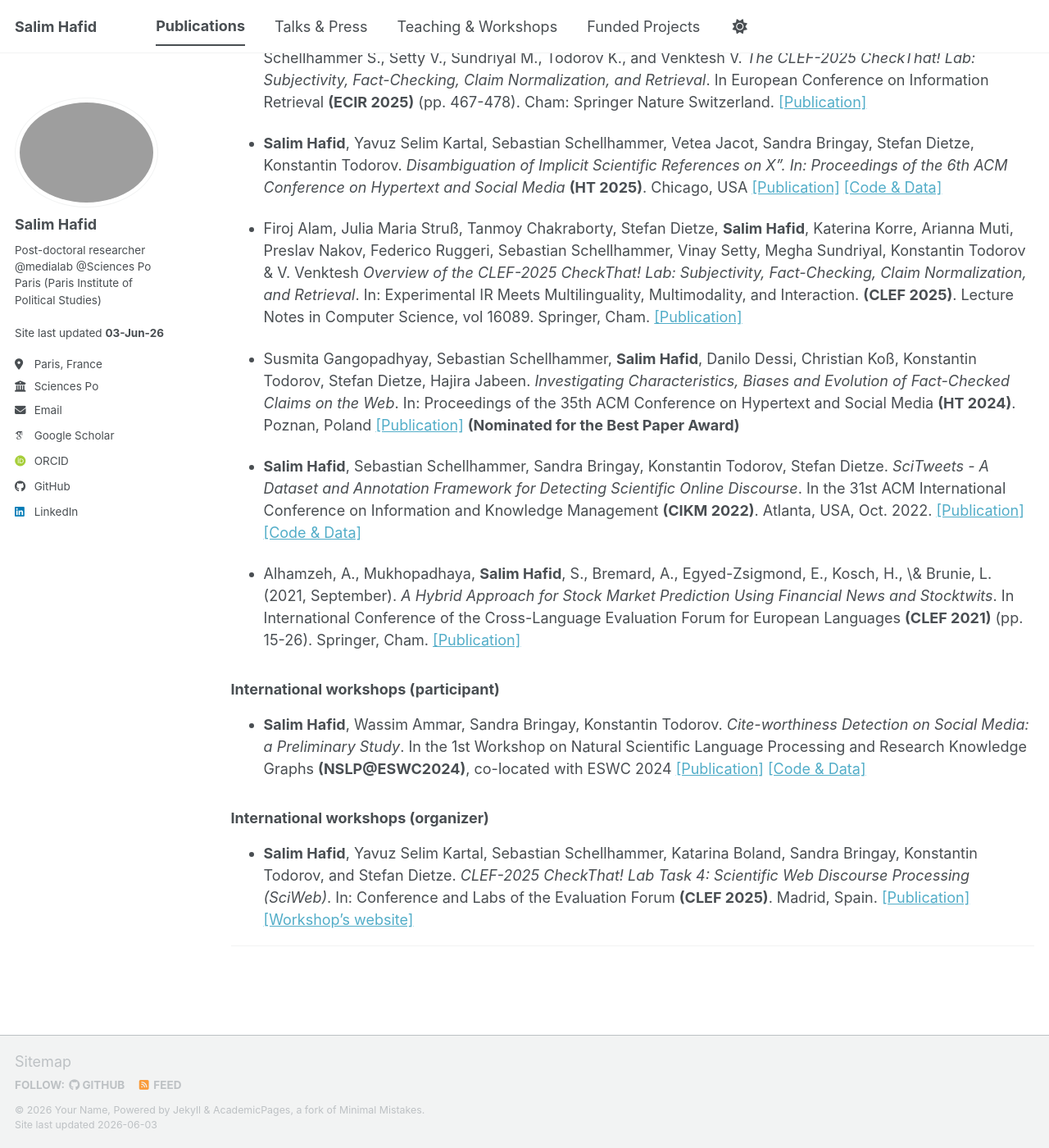
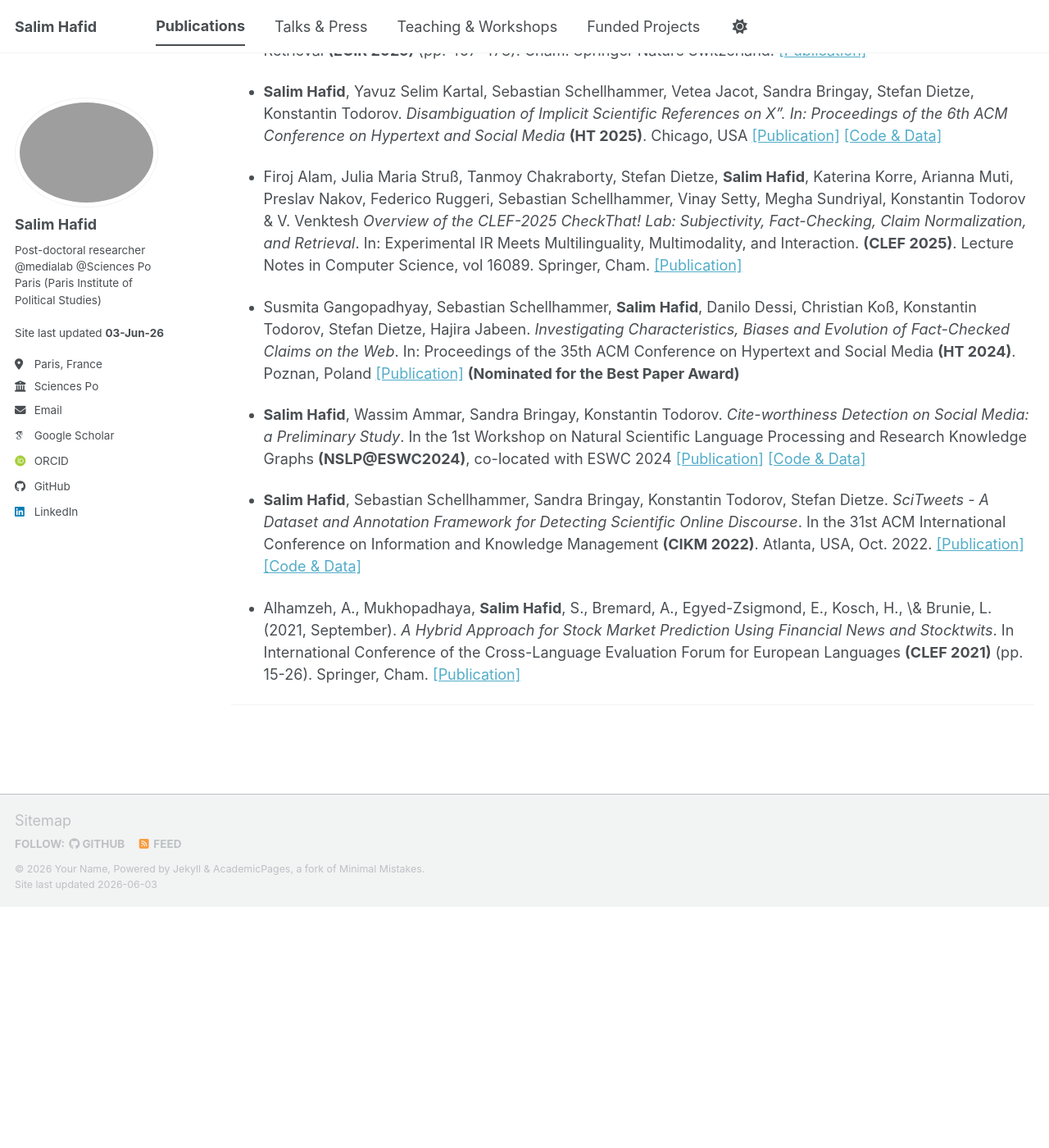
Before and after one commit to salim-hafid/salim-hafid.github.io, a Jekyll site: the page built from _pages/publications.md, in a window 1280 px wide and 1400 px high, scrolled down 1077 px. Shown: the whole window at 82% size. Built offline with Jekyll 4.4.1, drawn with Linux system fonts in a browser that asks for light colours; some web fonts are replaced; a script bundle is joined from its source files by our own code; library files that are not in the unit come from our copies; after the commit the page ends 2183 px from its top, so only the background shows below that; some of the changed text lies outside the part shown.

Commit message:
Update publications and remove outdated workshop sections
Removed outdated information about international conference and journal ranks, as well as sections on international workshops (participant and organizer). Added new accepted publications for upcoming conferences.

```diff
--- a/_pages/publications.md
+++ b/_pages/publications.md
@@ -9,10 +9,7 @@
 
 Note that in contrast to many other fields, where conferences primarily serve as forums for presenting work later submitted to journals, conferences in Computer Science publish peer-reviewed proceedings that constitute full scholarly publications. **Publications in international conferences in Computer Science are thus often regarded as higher quality and more prestigious than most journals**. This is particularly the case for leading conferences in Artificial Intelligence (AAAI, IJCAI), Machine Learning (ICML, NeurIPS), Natural Language Processing (ACL, EMNLP, CIKM), Information Retrieval (ECIR, SIGIR), and World Wide Web research (Transactions on the Web, WWW) which are widely recognized as the premier outlets for disseminating novel and groundbreaking research.
 
-International conference ranks were collected in 2025 from the [CORE portal](https://portal.core.edu.au/conf-ranks/) based on the latest CORE update, while international journal ranks were collected from [Scimago](https://www.scimagojr.com/journalrank.php). For instance, **"CORE A" conference means the conference is ranked approx. in the top 15%** among hundreds of listed conferences in the CORE portal.
-
 ## Working Papers
-- **Salim Hafid**, Manon Berriche, and Jean-Philippe Cointet. *Algorithmic Approaches to Opinion Selection for Online Deliberation: A Comparative Study*. **(currently under review at ICML 2026)** [[Preprint]](https://arxiv.org/abs/2602.15439) [[Code & Data]](https://github.com/SalimHFX/Algorithms-for-Opinion-Selection-in-Deliberation)
 - **Salim Hafid**, Sandra Bringay, Konstantin Todorov. *Scientific Web Claims: A survey of definitions, tasks, datasets and methods* (preprint coming soon)
 
 ## Peer-reviewed Papers
@@ -22,7 +19,9 @@
 - **Salim Hafid**, Sebastian Schellhammer, Thomas Papastergiou, Stefan Dietze, Sandra Bringay, Konstantin Todorov. *An In-depth Analysis of the Linguistic Characteristics of Science Claims on the Web and their Impact on Fact-checking*. in ACM Transactions on the Web, 19(3), 1-31. [[Publication]](https://dl.acm.org/doi/full/10.1145/3746170)  [[Code & Data]](https://github.com/AI-4-Sci/SciWebClaims)
 
 ### International conferences
-- Julia Maria Struß, Sebastian Schellhammer, Stefan Dietze, Vinay Setty, Tanmoy Chakraborty, Preslav Nakov, Avishek Anand, Primakov Chungkham, **Salim Hafid**, Dhruv Sahnan, Konstantin Todorov. *The CLEF-2026 CheckThat! Lab: Advancing Multilingual Fact-Checking*. **(accepted at ECIR 2026)** [[Publication]]([https://arxiv.org/pdf/2503.14828](https://arxiv.org/pdf/2602.09516))
+- **Salim Hafid**, Manon Berriche, and Jean-Philippe Cointet. *Algorithmic Approaches to Opinion Selection for Online Deliberation: A Comparative Study*. **(accepted at the Pluralistic Alignment Workshop at ICML 2026)** [[Preprint]](https://arxiv.org/abs/2602.15439) [[Code & Data]](https://github.com/SalimHFX/Algorithms-for-Opinion-Selection-in-Deliberation)
+
+- Julia Maria Struß, Sebastian Schellhammer, Stefan Dietze, Vinay Setty, Tanmoy Chakraborty, Preslav Nakov, Avishek Anand, Primakov Chungkham, **Salim Hafid**, Dhruv Sahnan, Konstantin Todorov. *The CLEF-2026 CheckThat! Lab: Advancing Multilingual Fact-Checking*. **(accepted at ECIR 2026)** [[Publication]](https://arxiv.org/pdf/2602.09516)
 
 - Alam F., Struß JM., Chakraborty T., Dietze S., **Salim Hafid**, Korre K., Muti A., Nakov P., Ruggeri F., Schellhammer S., Setty V., Sundriyal M., Todorov K., and Venktesh V. *The CLEF-2025 CheckThat! Lab: Subjectivity, Fact-Checking, Claim Normalization, and Retrieval*. In European Conference on Information Retrieval **(ECIR 2025)** (pp. 467-478). Cham: Springer Nature Switzerland. [[Publication]](https://arxiv.org/pdf/2503.14828)
 
@@ -33,15 +32,10 @@
 
 - Susmita Gangopadhyay, Sebastian Schellhammer, **Salim Hafid**, Danilo Dessi, Christian Koß, Konstantin Todorov, Stefan Dietze, Hajira Jabeen. *Investigating Characteristics, Biases and Evolution of Fact-Checked Claims on the Web*. In: Proceedings of the 35th ACM Conference on Hypertext and Social Media **(HT 2024)**. Poznan, Poland [[Publication]](https://drive.google.com/file/d/1v9GI9FqYfN6o6jJMI_WlOUAXxoca7kwr/view) **(Nominated for the Best Paper Award)**
 
+- **Salim Hafid**, Wassim Ammar, Sandra Bringay, Konstantin Todorov. *Cite-worthiness Detection on Social Media: a Preliminary Study*. In the 1st Workshop on Natural Scientific Language Processing and Research Knowledge Graphs **(NSLP@ESWC2024)**, co-located with ESWC 2024 [[Publication]](https://hal.science/hal-04801702/document) [[Code & Data]](https://github.com/SalimHFX/SCiteTweets)
+
 - **Salim Hafid**, Sebastian Schellhammer, Sandra Bringay, Konstantin Todorov, Stefan Dietze. *SciTweets - A Dataset and Annotation Framework for Detecting Scientific Online Discourse*. In the 31st ACM International Conference on Information and Knowledge Management **(CIKM 2022)**. Atlanta, USA, Oct. 2022. [[Publication]](https://arxiv.org/pdf/2206.07360) [[Code & Data]](https://github.com/AI-4-Sci/SciTweets)
 
 - Alhamzeh, A., Mukhopadhaya, **Salim Hafid**, S., Bremard, A., Egyed-Zsigmond, E., Kosch, H., \& Brunie, L. (2021, September). *A Hybrid Approach for Stock Market Prediction Using Financial News and Stocktwits*. In International Conference of the Cross-Language Evaluation Forum for European Languages **(CLEF 2021)** (pp. 15-26). Springer, Cham. [[Publication]](https://www.researchgate.net/profile/Alaa-Alhamzeh-2/publication/354574802_A_Hybrid_Approach_for_Stock_Market_Prediction_Using_Financial_News_and_Stocktwits/links/614dc56c522ef665fb58ef03/A-Hybrid-Approach-for-Stock-Market-Prediction-Using-Financial-News-and-Stocktwits.pdf)
 
-
-### International workshops (participant)
-- **Salim Hafid**, Wassim Ammar, Sandra Bringay, Konstantin Todorov. *Cite-worthiness Detection on Social Media: a Preliminary Study*. In the 1st Workshop on Natural Scientific Language Processing and Research Knowledge Graphs **(NSLP@ESWC2024)**, co-located with ESWC 2024 [[Publication]](https://hal.science/hal-04801702/document) [[Code & Data]](https://github.com/SalimHFX/SCiteTweets)
-
-### International workshops (organizer)
-- **Salim Hafid**, Yavuz Selim Kartal, Sebastian Schellhammer, Katarina Boland, Sandra Bringay, Konstantin Todorov, and Stefan Dietze. *CLEF-2025 CheckThat! Lab Task 4: Scientific Web Discourse Processing (SciWeb)*. In: Conference and Labs of the Evaluation Forum **(CLEF 2025)**. Madrid, Spain. [[Publication]](https://ceur-ws.org/Vol-4038/paper_54.pdf) [[Workshop's website]](https://checkthat.gitlab.io/clef2025/)
-
 ---
```
